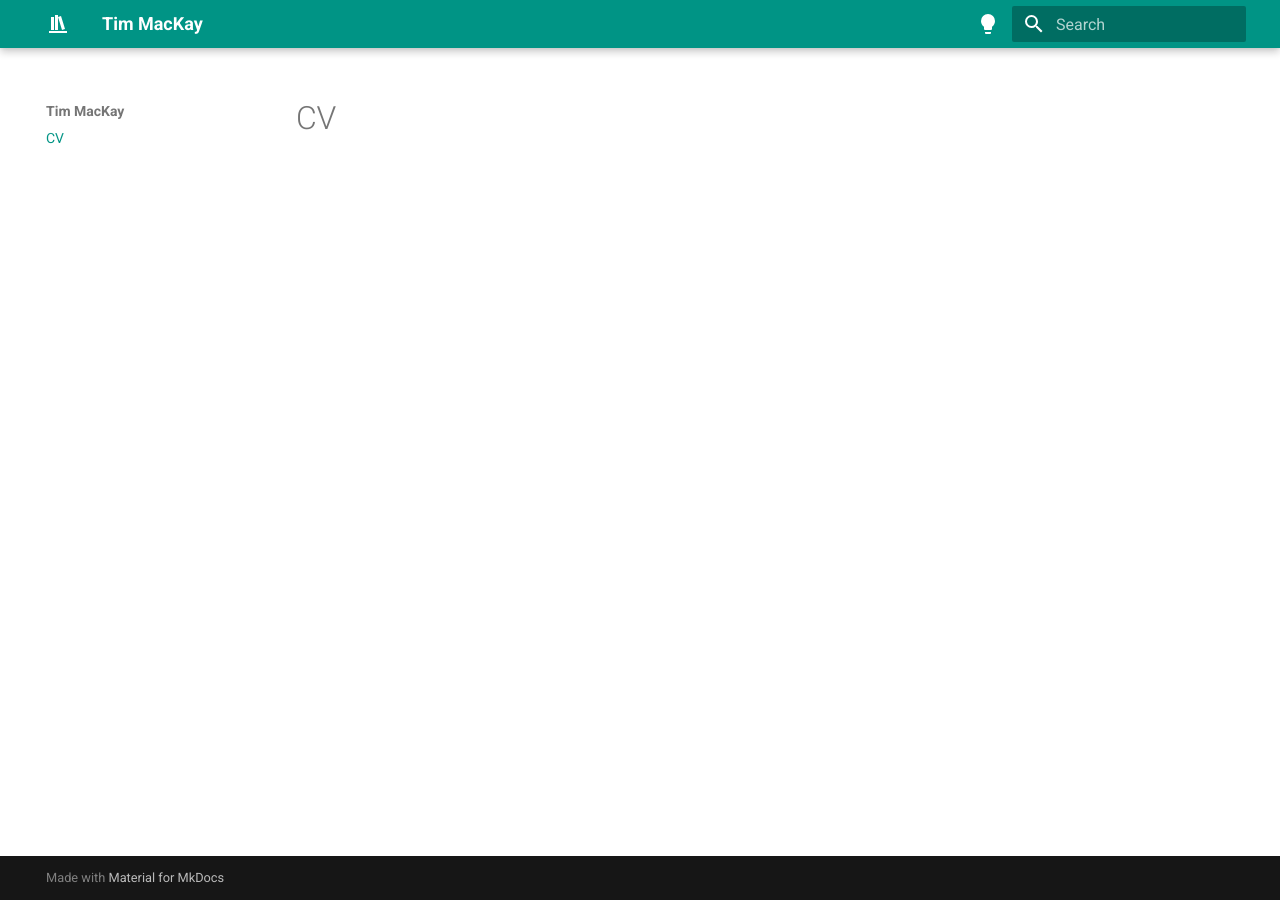
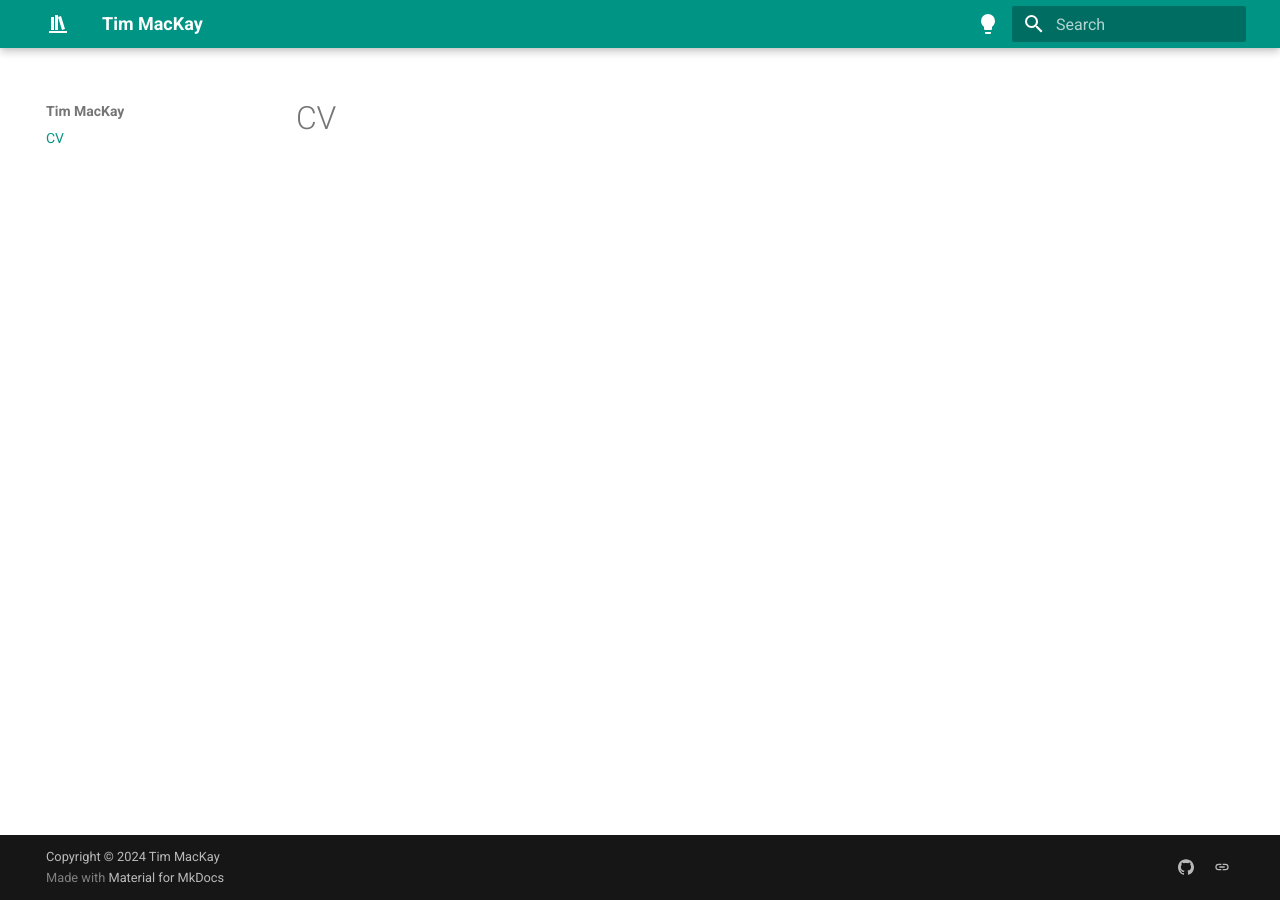
Before and after one commit to simplytim42/simplytim42.github.io, an MkDocs documentation site: the page built from docs/index.md, in a window 1280 px wide. Built offline with MkDocs 1.6.1 and Material for MkDocs 9.7.7, drawn with Linux system fonts in a browser that asks for light colours.

Commit message:
add footer with copyright and social media links

```diff
--- a/mkdocs.yml
+++ b/mkdocs.yml
@@ -1,4 +1,5 @@
 site_name: Tim MacKay
+copyright: Copyright &copy; 2024 Tim MacKay
 
 theme:
   name: material
@@ -31,6 +32,7 @@ theme:
       accent: teal
 
   features:
+    - navigation.footer
     # enable XHR loading
     - navigation.instant
     - navigation.instant.progress
@@ -42,3 +44,13 @@ theme:
 
     # scroll the sidebar table of contents as the user scrolls
     - toc.follow
+
+extra:
+  social:
+    - icon: simple/github
+      link: https://github.com/simplytim42
+      name: Tim's Github
+
+    - icon: simple/linkedin
+      link: https://www.linkedin.com/in/tim-mackay-dev
+      name: Tim's LinkedIn
```
